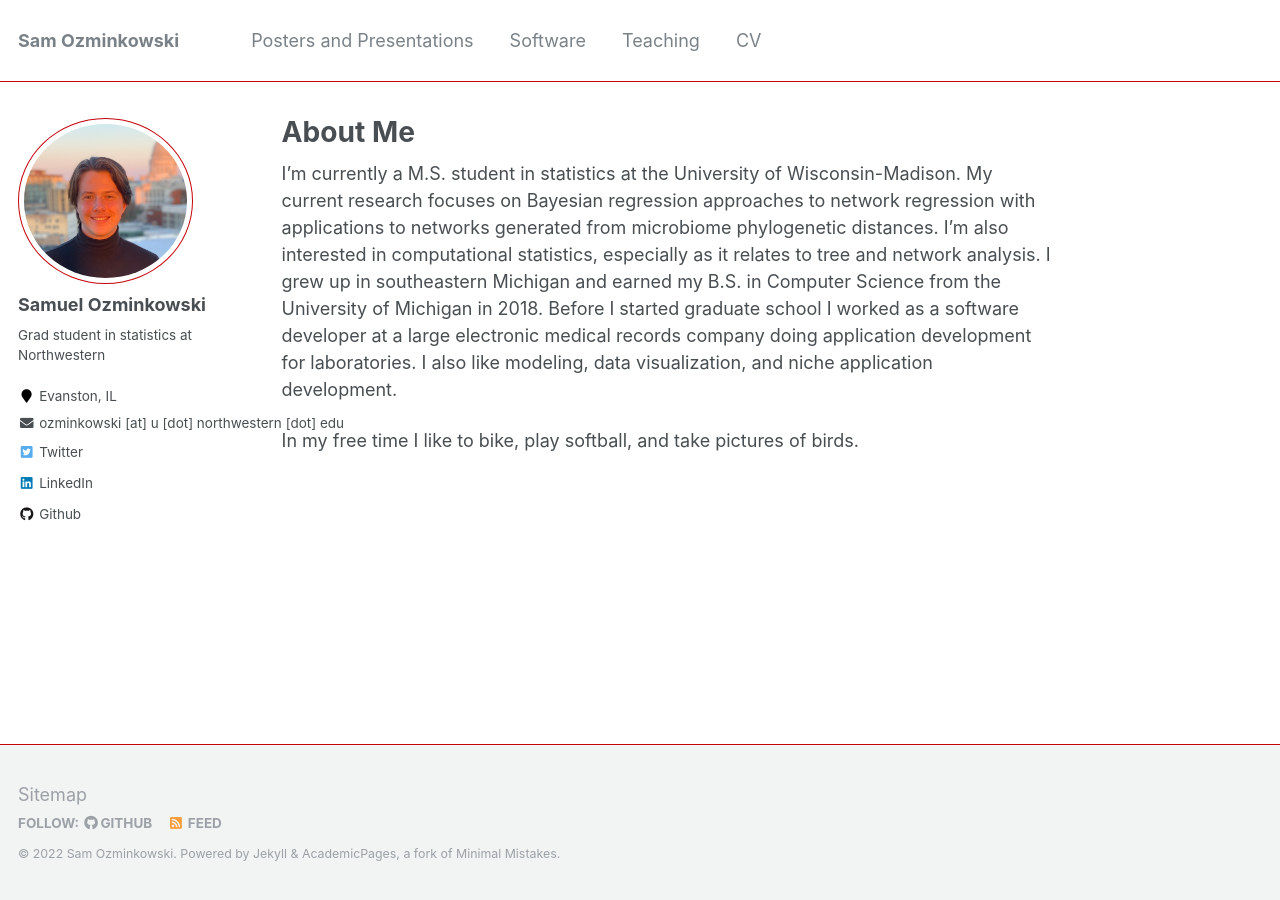
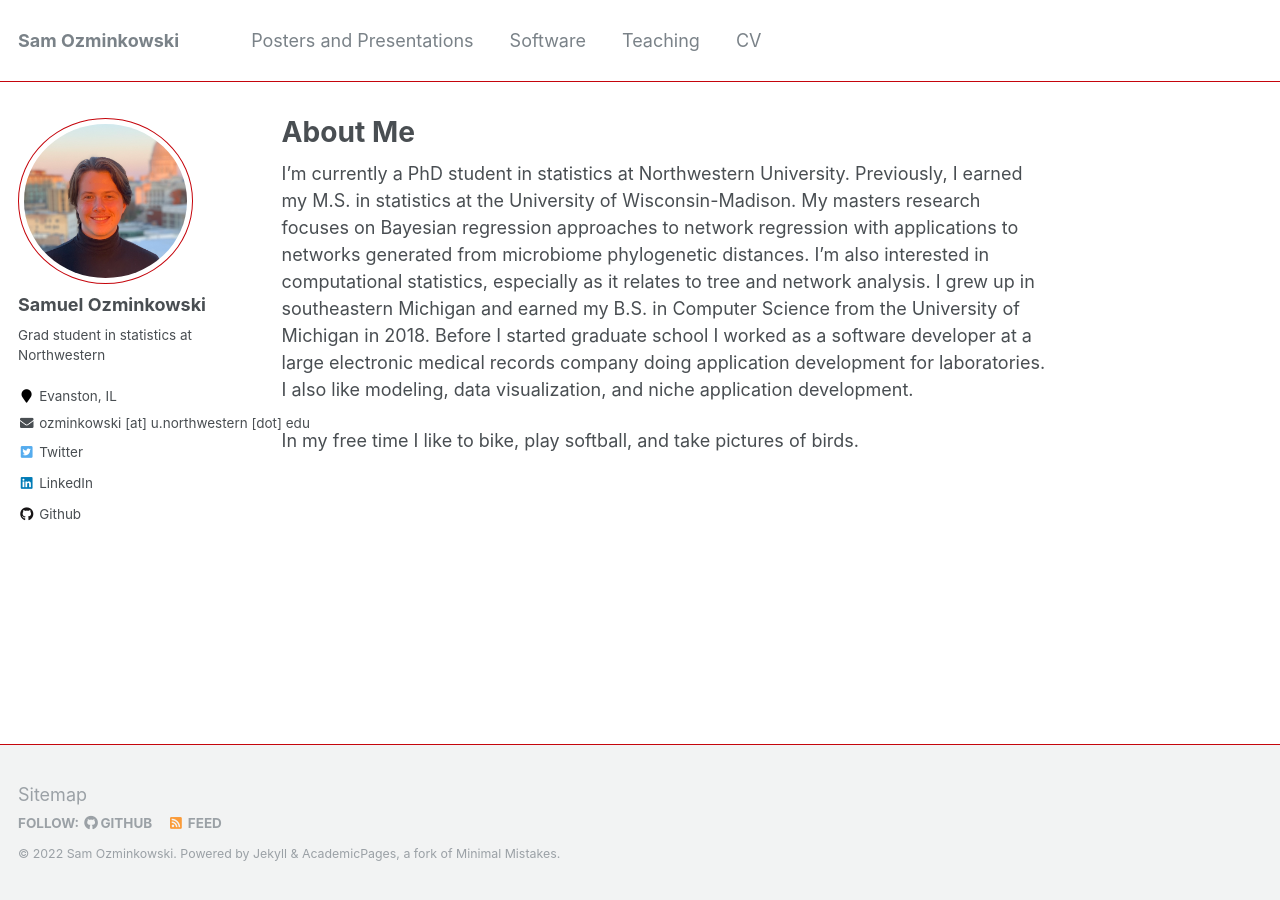
Before and after one commit to samozm/samozm.github.io, a Jekyll site: the page built from _pages/about.md, in a window 1280 px wide. Built offline with Jekyll 4.4.1, drawn with Linux system fonts in a browser that asks for light colours.

Commit message:
fix email and software page

```diff
--- a/_config.yml
+++ b/_config.yml
@@ -87,7 +87,7 @@
   employer         :
   pubmed           : #"https://www.ncbi.nlm.nih.gov/pubmed/?term=john+snow"
   googlescholar    : #"http://yourfullgooglescholarurl.com"
-  email            : " ozminkowski [at] u [dot] northwestern [dot] edu"
+  email            : " ozminkowski [at] u.northwestern [dot] edu"
   researchgate     :  # example: "https://www.researchgate.net/profile/yourprofile"
   uri              :
   bitbucket        :
@@ -236,6 +236,15 @@
       author_profile: true
       share: true
       comment: true
+  # _software
+  - scope:
+      path: ""
+      type: software
+    values:
+      layout: single
+      author_profile: true
+      share: true
+      comment: true
   # _talks
   - scope:
       path: ""
--- a/_pages/about.md
+++ b/_pages/about.md
@@ -8,6 +8,6 @@
   - /about.html
 ---
 
-I'm currently a M.S. student in statistics at the University of Wisconsin-Madison. My current research focuses on Bayesian regression approaches to network regression with applications to networks generated from microbiome phylogenetic distances. I'm also interested in computational statistics, especially as it relates to tree and network analysis. I grew up in southeastern Michigan and earned my B.S. in Computer Science from the University of Michigan in 2018. Before I started graduate school I worked as a software developer at a large electronic medical records company doing application development for laboratories. I also like modeling, data visualization, and niche application development.
+I'm currently a PhD student in statistics at Northwestern University. Previously, I earned my M.S. in statistics at the University of Wisconsin-Madison. My masters research focuses on Bayesian regression approaches to network regression with applications to networks generated from microbiome phylogenetic distances. I'm also interested in computational statistics, especially as it relates to tree and network analysis. I grew up in southeastern Michigan and earned my B.S. in Computer Science from the University of Michigan in 2018. Before I started graduate school I worked as a software developer at a large electronic medical records company doing application development for laboratories. I also like modeling, data visualization, and niche application development.
 
 In my free time I like to bike, play softball, and take pictures of birds.
```
